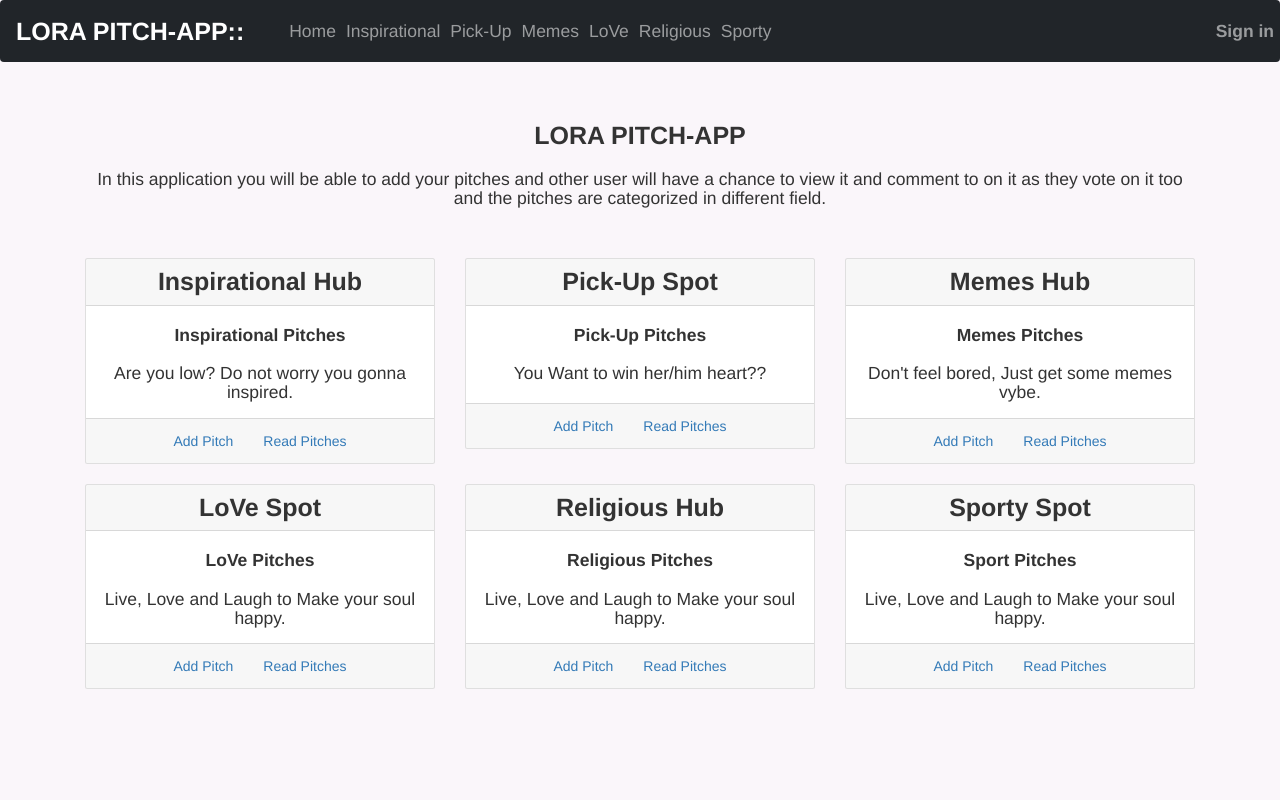
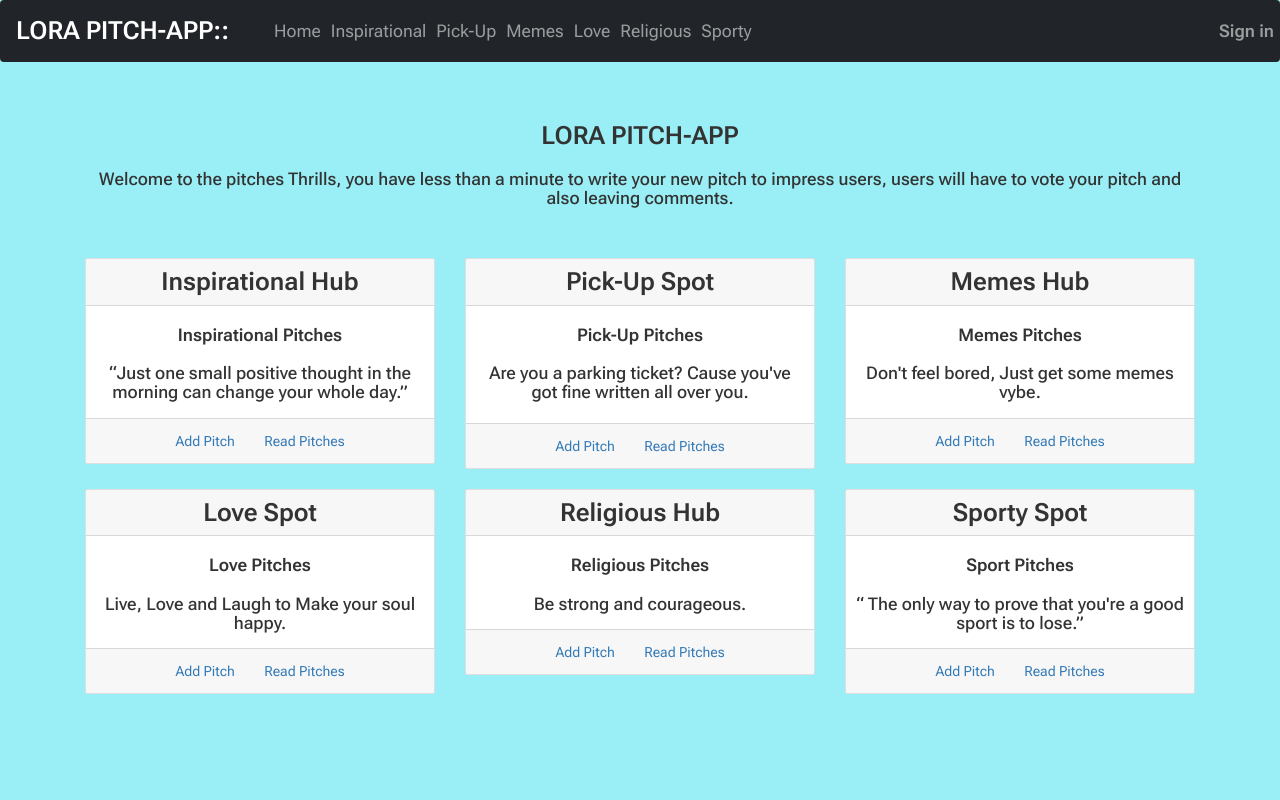
Before and after one commit to Flora-Chepchirchir8/Pitch-App, a Python web app: template app/templates/index.html in a window 1280 px wide. Run offline with Jinja, Linux system fonts and the light colour scheme; the template is opened without the code that fills it, so the values that code supplies are empty; some libraries are stand-ins or nearby versions.

Commit message:
add pitches

```diff
--- a/app/static/css/category.css
+++ b/app/static/css/category.css
@@ -1,3 +1,3 @@
 body {
-    background-color: rgb(84, 235, 235);
+    background-color: rgb(238, 247, 247);
 }
--- a/app/static/css/index.css
+++ b/app/static/css/index.css
@@ -1,5 +1,7 @@
+@import url('https://fonts.googleapis.com/css2?family=Dancing+Script:wght@500;600;700&family=Dosis:wght@200;300;400;500;600;700&family=Lobster&family=Roboto+Flex:opsz,wght@8..144,100;8..144,200;8..144,300;8..144,400;8..144,500;8..144,600&display=swap');
 body {
-    background-color: rgb(250, 246, 250);
+    background-color: rgb(153, 239, 245);
     height: 100vh;
     width: 100%;
+    font-family: 'Roboto Flex', sans-serif;
 }
--- a/app/templates/index.html
+++ b/app/templates/index.html
@@ -5,7 +5,7 @@
     <br>
     <div class="container">
         <h1 class="text-center fs-1 fw-bold">LORA PITCH-APP</h1>
-        <h3 class="text-center fs-3">In this application you will be able to add your pitches and other user will have a chance to view it and comment to on it as they vote on it too and the pitches are categorized in different field.</h3>
+        <h3 class="text-center fs-3">Welcome to the pitches Thrills, you have less than a minute to write your new pitch to impress users, users will have to vote your pitch and also leaving comments.</h3>
     </div>
     <br>
     <br>
@@ -17,7 +17,7 @@
                         Inspirational Hub
                     </div>
                     <div class="card-body">
-                        <h5 class="card-title fs-3"> <strong>Inspirational Pitches </strong> <br><br> Are you low? Do not worry you gonna inspired.</h5>
+                        <h5 class="card-title fs-3"> <strong>Inspirational Pitches </strong> <br><br>“Just one small positive thought in the morning can change your whole day.” </h5>
                     </div>
                     <div class="card-footer text-muted">
                         <button type="button" class="btn btn-outline-primary"><a href="../pitch/">Add Pitch</a></button>
@@ -31,7 +31,7 @@
                         Pick-Up Spot
                     </div>
                     <div class="card-body">
-                        <h5 class="card-titlen fs-3"> <strong>Pick-Up Pitches </strong> <br> <br>You Want to win her/him heart??</h5>
+                        <h5 class="card-titlen fs-3"> <strong>Pick-Up Pitches </strong> <br> <br>Are you a parking ticket? Cause you've got fine written all over you.</h5>
                     </div>
                     <div class="card-footer text-muted">
                         <button type="button" class="btn btn-outline-primary"><a href="../pitch/">Add Pitch</a></button>
@@ -61,10 +61,10 @@
             <div class="col-6 col-md-4">
                 <div class="card text-center">
                     <div class="card-header fs-1 fw-bold">
-                        LoVe Spot
+                        Love Spot
                     </div>
                     <div class="card-body">
-                        <h5 class="card-title fs-3"> <strong>LoVe Pitches</strong> <br> <br>Live, Love and Laugh to Make your soul happy.</h5>
+                        <h5 class="card-title fs-3"> <strong>Love Pitches</strong> <br> <br>Live, Love and Laugh to Make your soul happy.</h5>
                     </div>
                     <div class="card-footer text-muted">
                         <button type="button" class="btn btn-outline-primary"><a href="../pitch/">Add Pitch</a></button>
@@ -78,7 +78,7 @@
                         Religious Hub
                     </div>
                     <div class="card-body">
-                        <h5 class="card-title fs-3"> <strong>Religious Pitches</strong> <br> <br>Live, Love and Laugh to Make your soul happy.</h5>
+                        <h5 class="card-title fs-3"> <strong>Religious Pitches</strong> <br> <br> Be strong and courageous. </h5>
                     </div>
                     <div class="card-footer text-muted">
                         <button type="button" class="btn btn-outline-primary"><a href="../pitch/">Add Pitch</a></button>
@@ -92,7 +92,7 @@
                         Sporty Spot
                     </div>
                     <div class="card-body">
-                        <h5 class="card-title fs-3"> <strong>Sport Pitches</strong> <br> <br>Live, Love and Laugh to Make your soul happy.</h5>
+                        <h5 class="card-title fs-3"> <strong>Sport Pitches</strong> <br> <br>“ The only way to prove that you're a good sport is to lose.”</h5>
                     </div>
                     <div class="card-footer text-muted">
                         <button type="button" class="btn btn-outline-primary"><a href="../pitch/">Add Pitch</a></button>
--- a/app/templates/navbar.html
+++ b/app/templates/navbar.html
@@ -19,7 +19,7 @@
                 <a class="nav-link" href="/categories/memes">Memes</a>
             </li>
             <li class="nav-item">
-                <a class="nav-link" href="/categories/love">LoVe</a>
+                <a class="nav-link" href="/categories/love">Love</a>
             </li>
             <li class="nav-item">
                 <a class="nav-link" href="/categories/religious">Religious</a>
```
